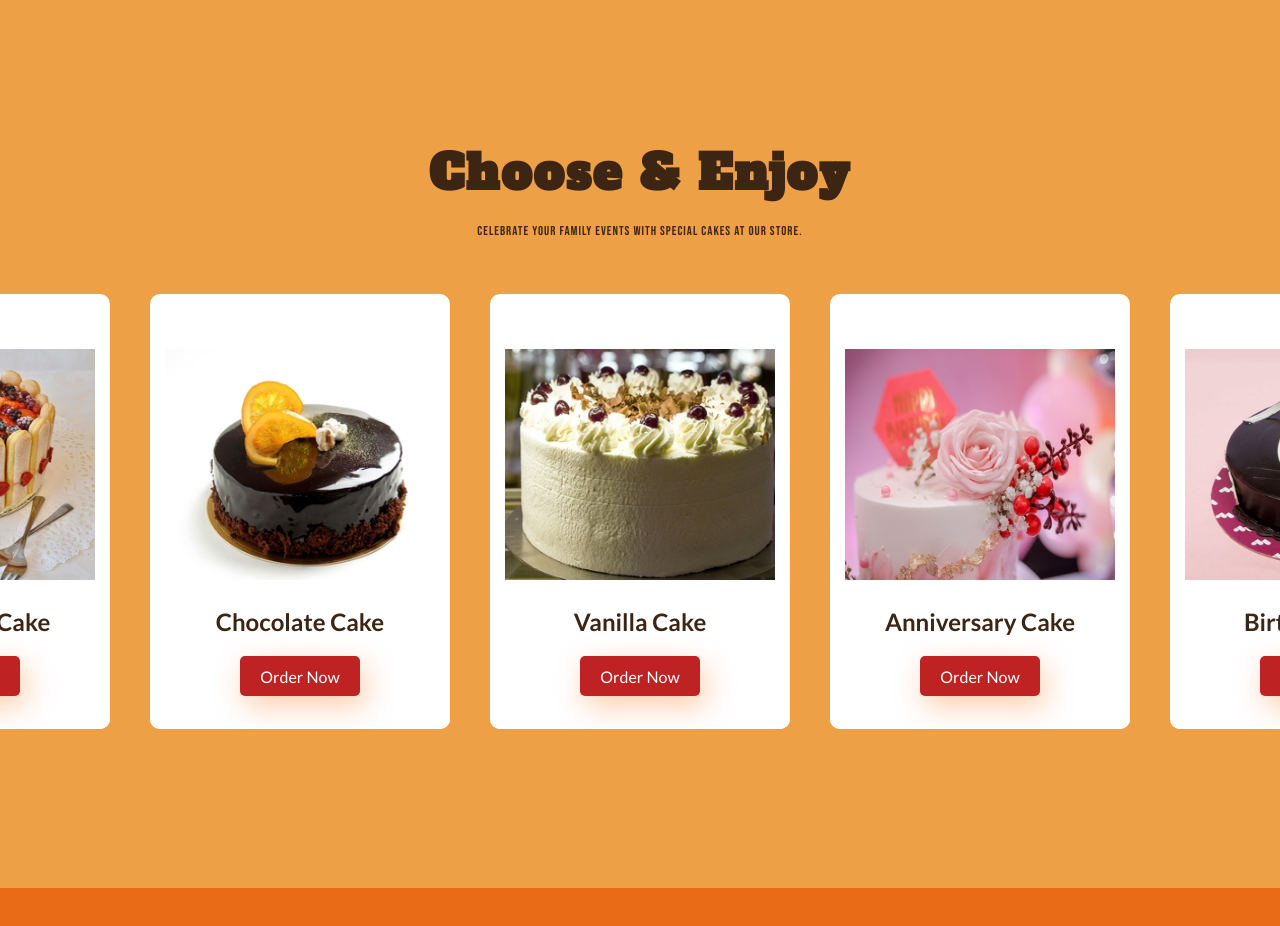
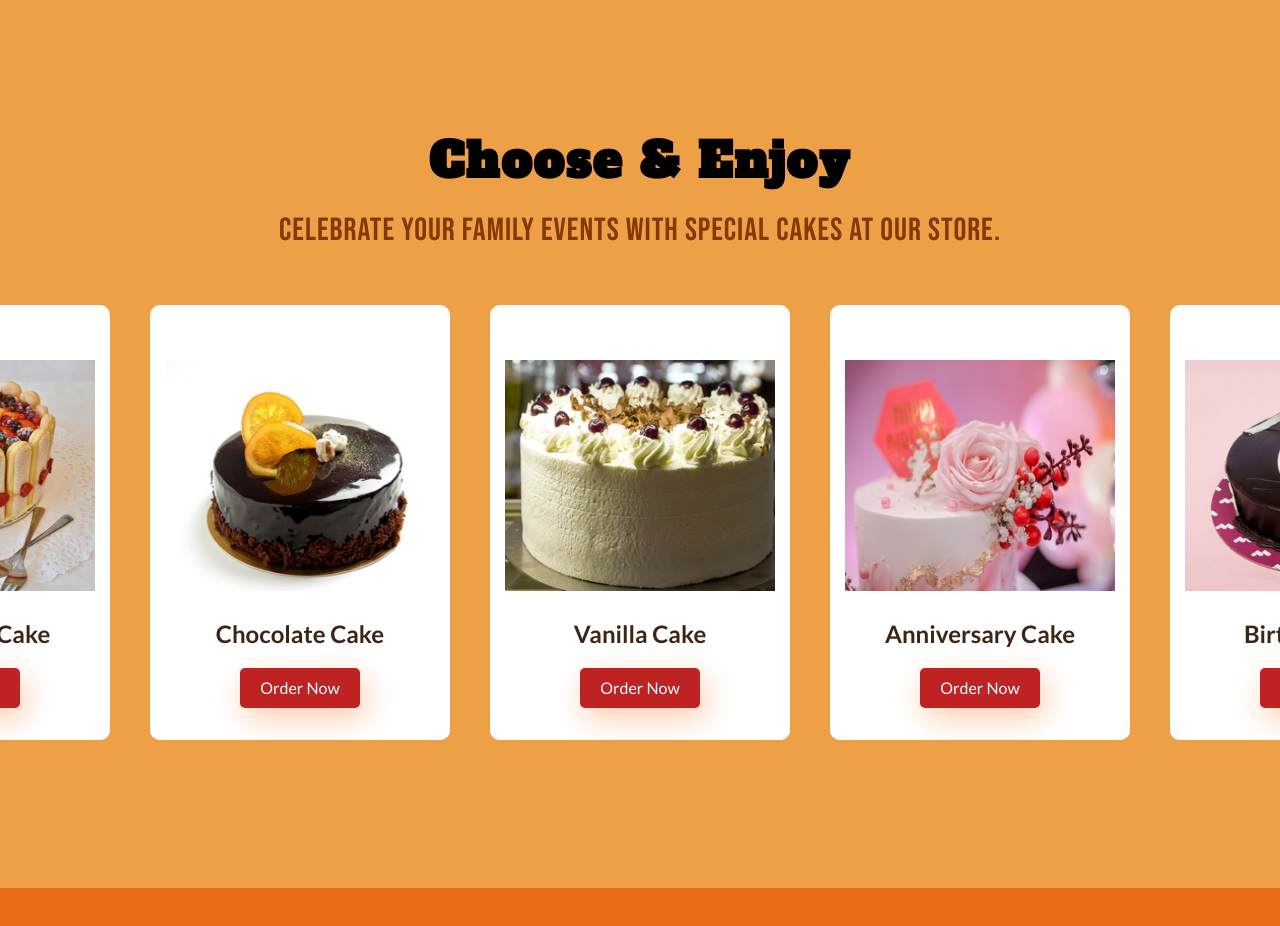
Before and after one commit to dvimukthi/website-UI, a React (Create React App) app: page / in a window 1280 px wide. Shown: the part 840-1766 px from the top of the page. Built offline with nearby package versions, Linux system fonts and the light colour scheme.

Commit message:
products font

```diff
--- a/src/index.css
+++ b/src/index.css
@@ -151,14 +151,14 @@ nav .menu-btn,
 #products h1{
     font-family:'Alfa Slab One';
     letter-spacing: 2px;
-    color: #3d2514;
+    color: #000000;
     font-size: 3rem;
 }
 #products p{
     font-family:'Bebas Neue';
     letter-spacing: 1px;
-    color: #3d2514;
-    font-size: 0.8rem;
+    color: #853902;
+    font-size: 2rem;
     margin-top:-15px ;
     margin-bottom:35px ;
 }
```
